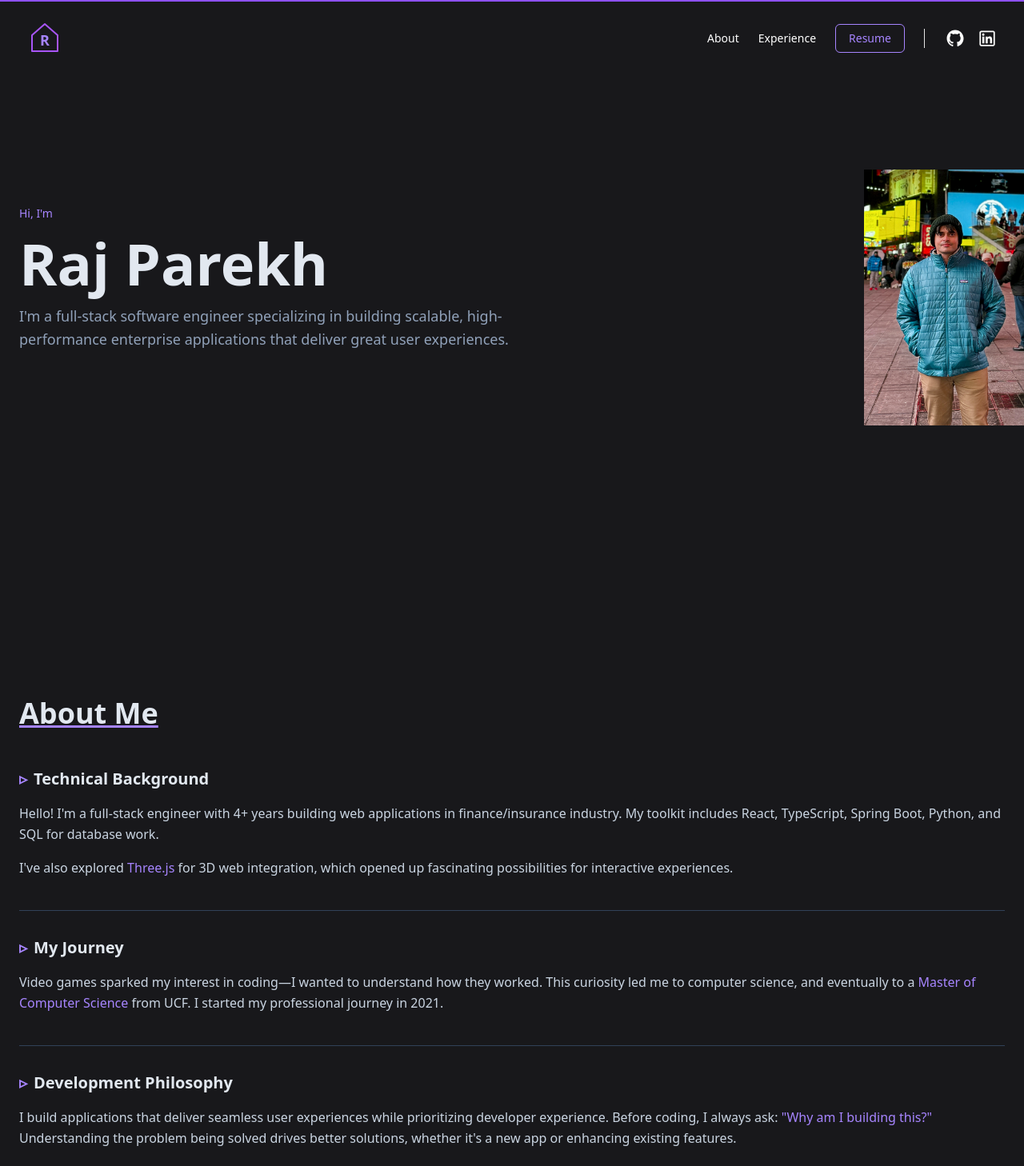
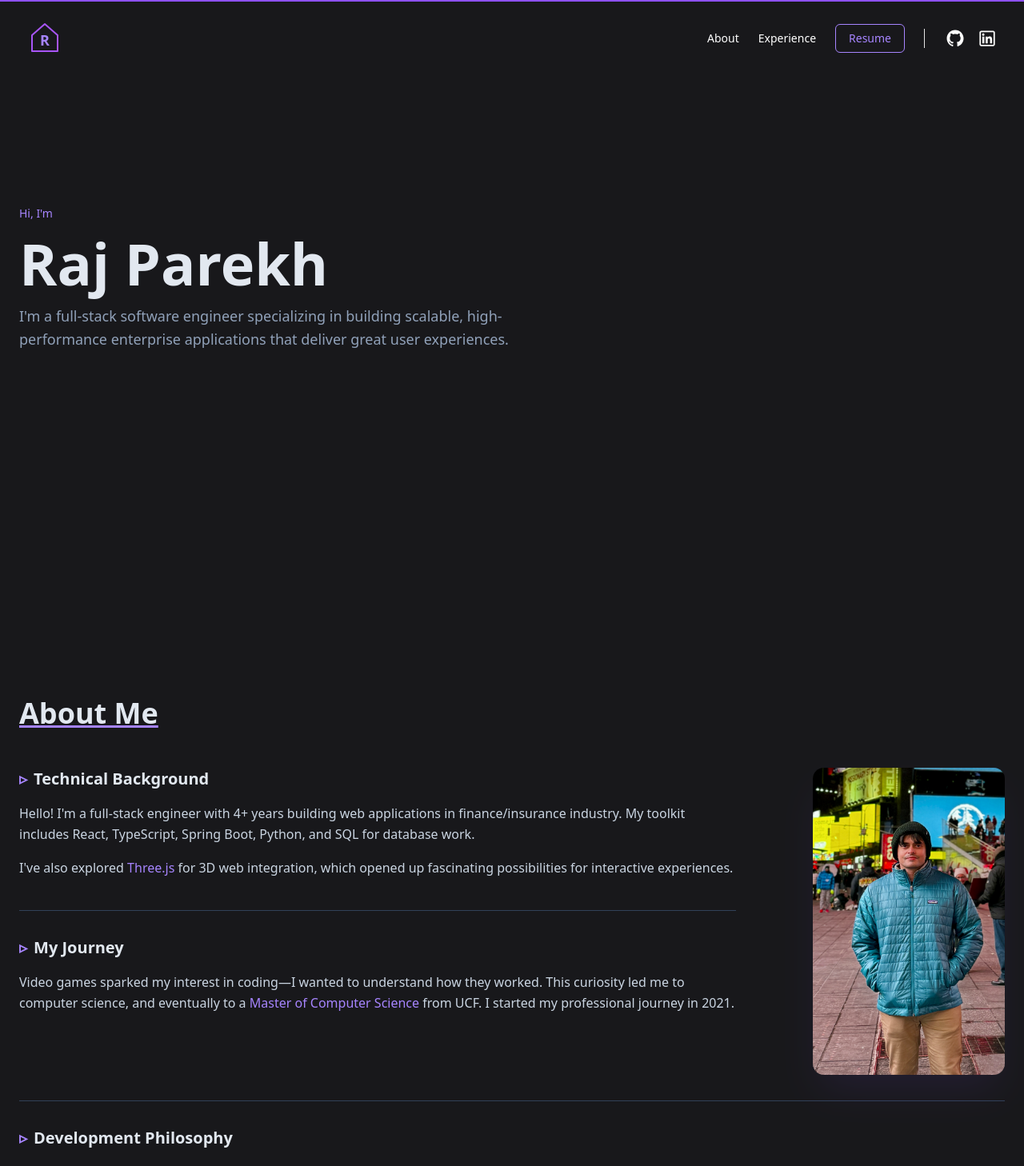
Before and after one commit to rparekh01/my-portfolio, a Next.js app: page / in a window 1280 px wide. Shown: the top 1458 px of the page at 80% size. Built offline with nearby package versions, Linux system fonts and the light colour scheme.

Commit message:
fix things

```diff
--- a/src/components/Hero.tsx
+++ b/src/components/Hero.tsx
@@ -1,9 +1,7 @@
-import Image from "next/image";
-
 export default function Hero() {
   return (
-    <section id="hero" className="page-layout items-center justify-around">
-      <div className="page-container flex-1/2  max-w-lg">
+    <section id="hero" className="page-layout items-center">
+      <div className="page-container">
         <p className="text-violet-400 font-mono text-sm mb-4">Hi, I&apos;m</p>
         <h1 className="text-5xl md:text-7xl font-bold text-slate-200 mb-4">
           Raj Parekh
@@ -15,13 +13,6 @@ export default function Hero() {
           user experiences.
         </p>
       </div>
-      <Image
-        src="/pic.jpeg"
-        alt="my-pic"
-        height="200"
-        width="200"
-        style={{ objectFit: "contain" }}
-      />
     </section>
   );
 }
--- a/src/components/navigation/about.tsx
+++ b/src/components/navigation/about.tsx
@@ -1,5 +1,6 @@
 // import Image from "next/image";
 import { Separator } from "@/components/ui/separator";
+import Image from "next/image";
 
 export default function About() {
   return (
@@ -15,6 +16,8 @@ export default function About() {
         </div>
 
         {/* Technical Background Section */}
+        <div className="flex justify-between">
+          <div className="max-w-4xl">
             <div className="mb-10">
               <h2 className="text-xl font-bold text-slate-200 mb-4 flex items-center gap-2">
                 <span className="text-violet-400">▹</span>
@@ -22,15 +25,16 @@ export default function About() {
               </h2>
               <div className="space-y-4 text-slate-300 leading-relaxed">
                 <p>
-              Hello! I&apos;m a full-stack engineer with 4+ years building web
-              applications in finance/insurance industry. My toolkit includes
-              React, TypeScript, Spring Boot, Python, and SQL for database work.
+                  Hello! I&apos;m a full-stack engineer with 4+ years building
+                  web applications in finance/insurance industry. My toolkit
+                  includes React, TypeScript, Spring Boot, Python, and SQL for
+                  database work.
                 </p>
                 <p>
                   I&apos;ve also explored{" "}
-              <span className="text-violet-400 font-medium">Three.js</span> for
-              3D web integration, which opened up fascinating possibilities for
-              interactive experiences.
+                  <span className="text-violet-400 font-medium">Three.js</span>{" "}
+                  for 3D web integration, which opened up fascinating
+                  possibilities for interactive experiences.
                 </p>
               </div>
             </div>
@@ -44,14 +48,26 @@ export default function About() {
               </h2>
               <div className="space-y-4 text-slate-300 leading-relaxed">
                 <p>
-              Video games sparked my interest in coding—I wanted to understand
-              how they worked. This curiosity led me to computer science, and
-              eventually to a{" "}
+                  Video games sparked my interest in coding—I wanted to
+                  understand how they worked. This curiosity led me to computer
+                  science, and eventually to a{" "}
                   <span className="text-violet-400 font-medium">
                     Master of Computer Science
                   </span>{" "}
                   from UCF. I started my professional journey in 2021.
                 </p>
+              </div>
+            </div>
+          </div>
+          <div className="flex-shrink-0">
+            <Image
+              src="/pic.jpeg"
+              alt="Raj Parekh - Full-stack Software Engineer"
+              height="240"
+              width="240"
+              className="object-cover rounded-xl shadow-2xl shadow-violet-500/10 hover:scale-105 transition-transform duration-300"
+              priority
+            />
           </div>
         </div>
 
```
Lines whose indentation alone changed are shown as unchanged.
